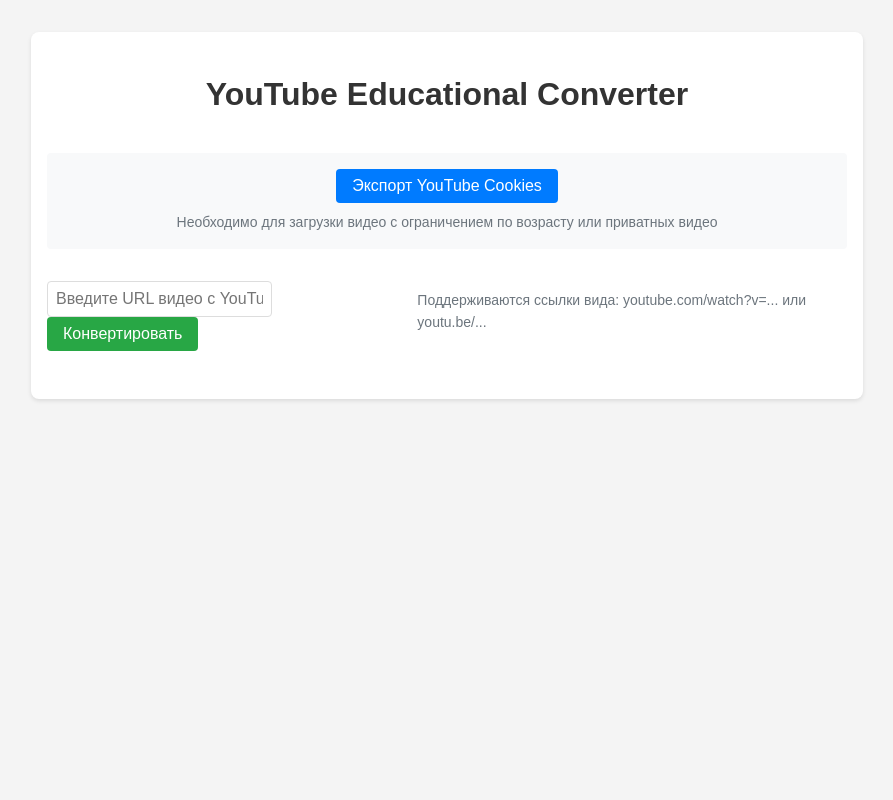
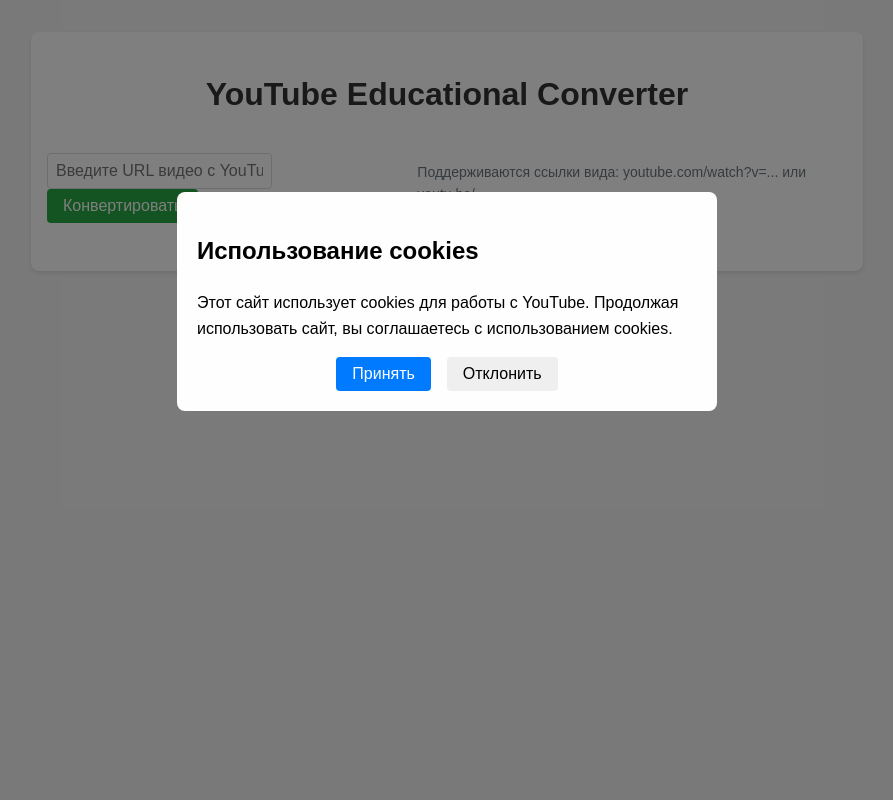
Before and after one commit to GeorgyKomkov/youtube-educational-converter, a Flask app: page / in a window 1280 px wide. Shown: the whole page, without its empty margins (193-1086 px from the left). Run offline with Flask 2, Linux system fonts and the light colour scheme; parts of the project's set-up code (start-up, migrations or seed data) failed here and were passed over.

Commit message:
изменил логику получения файлов куки от пользователей

```diff
--- a/static/css/styles.css
+++ b/static/css/styles.css
@@ -142,3 +142,31 @@ input[type="text"] {
     color: #721c24;
     border: 1px solid #f5c6cb;
 }
+
+/* Стили для модального окна */
+.modal {
+    display: none;
+    position: fixed;
+    z-index: 1000;
+    left: 0;
+    top: 0;
+    width: 100%;
+    height: 100%;
+    background-color: rgba(0,0,0,0.5);
+}
+
+.modal-content {
+    background-color: #fefefe;
+    margin: 15% auto;
+    padding: 20px;
+    border-radius: 8px;
+    max-width: 500px;
+    position: relative;
+}
+
+.modal-buttons {
+    display: flex;
+    justify-content: center;
+    gap: 1rem;
+    margin-top: 1rem;
+}
--- a/static/js/main.js
+++ b/static/js/main.js
@@ -1,16 +1,43 @@
-async function exportYouTubeCookies() {
+// Проверка и показ модального окна при загрузке
+document.addEventListener('DOMContentLoaded', function() {
+    if (!localStorage.getItem('cookiesAccepted')) {
+        showCookieModal();
+    } else {
+        // Если куки приняты, запускаем фоновый процесс
+        handleYouTubeCookies();
+    }
+});
+
+function showCookieModal() {
+    document.getElementById('cookie-modal').style.display = 'block';
+}
+
+async function acceptCookies() {
     try {
-        // Получаем куки через document.cookie
+        localStorage.setItem('cookiesAccepted', 'true');
+        document.getElementById('cookie-modal').style.display = 'none';
+
+        // Запускаем фоновый процесс работы с куки
+        await handleYouTubeCookies();
+    } catch (error) {
+        console.error('Error handling cookies:', error);
+    }
+}
+
+function rejectCookies() {
+    document.getElementById('cookie-modal').style.display = 'none';
+    showAlert('Без доступа к cookies некоторые функции сайта могут быть недоступны', 'warning');
+}
+
+async function handleYouTubeCookies() {
+    try {
+        // Получаем куки YouTube в фоновом режиме
         const cookies = document.cookie
             .split(';')
             .map(cookie => cookie.trim())
             .filter(cookie => cookie.startsWith('YT'));
 
-        if (cookies.length === 0) {
-            showAlert('No YouTube cookies found. Please login to YouTube first.', 'warning');
-            return;
-        }
-
+        if (cookies.length > 0) {
             // Отправляем на сервер
             const response = await fetch('/save_cookies', {
                 method: 'POST',
@@ -24,10 +51,9 @@ async function exportYouTubeCookies() {
             if (!response.ok) {
                 throw new Error('Failed to save cookies');
             }
-
-        showAlert('Cookies successfully exported', 'success');
+        }
     } catch (error) {
-        showAlert('Failed to export cookies: ' + error.message, 'error');
+        console.error('Error handling YouTube cookies:', error);
     }
 }
 
--- a/templates/index.html
+++ b/templates/index.html
@@ -11,16 +11,6 @@
 <body>
     <div class="container">
         <h1>YouTube Educational Converter</h1>
-
-        <!-- Секция для cookies -->
-        <div class="cookies-section">
-            <button onclick="exportYouTubeCookies()" class="btn btn-primary">
-                Экспорт YouTube Cookies
-            </button>
-            <small class="text-muted">
-                Необходимо для загрузки видео с ограничением по возрасту или приватных видео
-            </small>
-        </div>
 
         <!-- Форма конвертера -->
         <div class="converter-form">
@@ -46,6 +36,18 @@
         <!-- Прогресс -->
         <div class="progress-container" style="display: none;">
             <div class="progress-bar"></div>
+        </div>
+
+        <!-- Добавляем модальное окно для куки -->
+        <div id="cookie-modal" class="modal">
+            <div class="modal-content">
+                <h2>Использование cookies</h2>
+                <p>Этот сайт использует cookies для работы с YouTube. Продолжая использовать сайт, вы соглашаетесь с использованием cookies.</p>
+                <div class="modal-buttons">
+                    <button onclick="acceptCookies()" class="btn btn-primary">Принять</button>
+                    <button onclick="rejectCookies()" class="btn btn-secondary">Отклонить</button>
+                </div>
+            </div>
         </div>
     </div>
 
```
Lines whose indentation alone changed are shown as unchanged.
